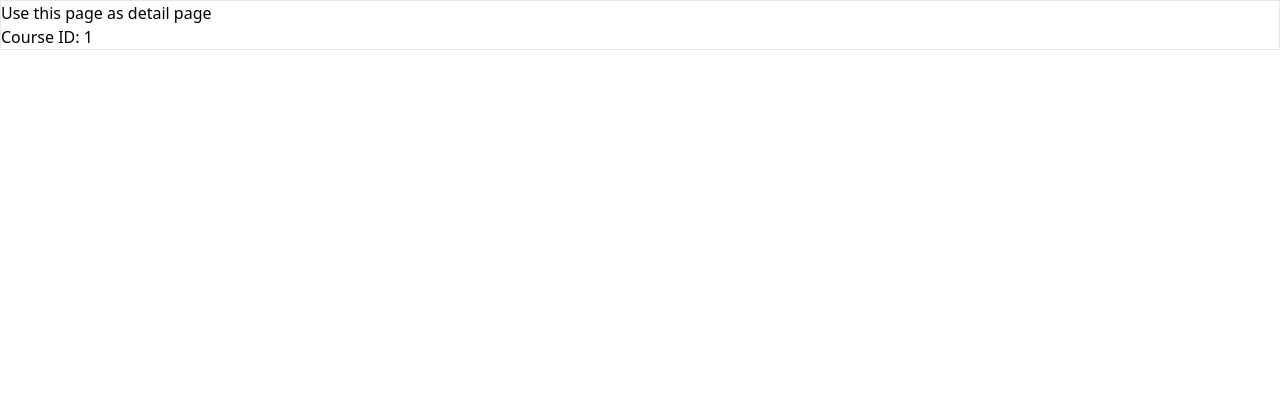
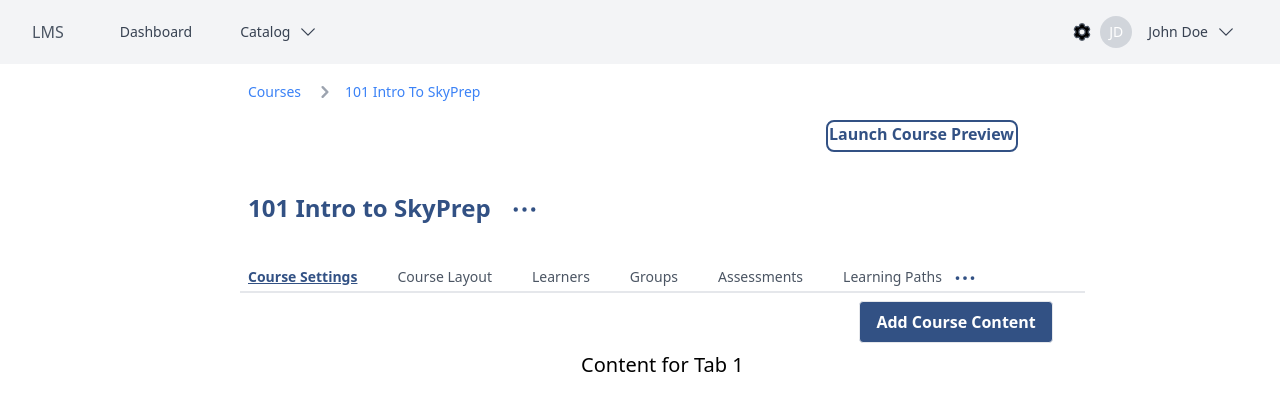
Before and after one commit to ragg09/sph-lms-test-deploy, a Next.js app in the folder client/: page /trainer/course/detail/1 in a window 1280 px wide. Shown: the top 410 px of the page. Built offline with nearby package versions, Linux system fonts and the light colour scheme.

Commit message:
[LMS-335][FE]Course Detail Header (#50)
* [LMS-335][FE]Course Detail Header

* Deleted the two tabs not included

---------

Co-authored-by: Pif <epifanio.villaro@usjr.edu.ph>

```diff
--- a/client/src/pages/trainer/course/detail/[id].tsx
+++ b/client/src/pages/trainer/course/detail/[id].tsx
@@ -1,15 +1,100 @@
-import React from 'react';
-import { useRouter } from 'next/router';
+import React, { Fragment, useState } from 'react';
+import Breadcrumbs from '@/src/shared/components/Breadcrumbs';
+import EllipsesHorizontalIcon from '@/src/shared/icons/EllipsesHorizontalIcon';
+import Navbar from '@/src/shared/components/Navbar';
+import Button from '@/src/shared/components/Button';
+import { dropdownItems, navItems } from '@/src/pages/demo/layouts/navbar';
 
 const CourseDetails: React.FC = () => {
-  const router = useRouter();
-  const { id } = router.query;
+  const tabData = [
+    { id: 1, tabName: 'Course Settings' },
+    { id: 2, tabName: 'Course Layout' },
+    { id: 3, tabName: 'Learners' },
+    { id: 4, tabName: 'Groups' },
+    { id: 5, tabName: 'Assessments' },
+    { id: 6, tabName: 'Learning Paths' }
+  ];
+  const [activeTab, setActiveTab] = useState(1);
+
+  const activateTab = (items: number): void => {
+    setActiveTab(items);
+  };
 
   return (
-    <div className="container mx-auto border">
-      <h1>Use this page as detail page</h1>
-      <h2>Course ID: {id}</h2>
-    </div>
+    <Fragment>
+      <Navbar navItems={navItems} dropdownItems={dropdownItems} />
+      <div className="top-0 bottom-0 left-30 ml-28 pr-10 pl-32 w-11/12 ">
+        <div className="flex flex-col w-11/12">
+          <div className="pt-4">
+            <Breadcrumbs
+              paths={[
+                {
+                  text: 'Courses',
+                  url: '/courses'
+                },
+                {
+                  text: '101 Intro to SkyPrep',
+                  url: '/courses/Intro to SkyPrep'
+                }
+              ]}
+            ></Breadcrumbs>
+          </div>
+          <div className="flex justify-end pr-36">
+            <div className="h-8 w-48 border-2 text-lightBlue font-semibold border-lightBlue border-2 flex justify-center rounded-lg">
+              Launch Course Preview
+            </div>
+          </div>
+          <div className="flex flex-row pt-10 mx-2">
+            <div className="text-2xl font-semibold text-lightBlue">
+              101 Intro to SkyPrep
+            </div>
+            <div className="flex items-center pl-4 cursor-pointer">
+              <EllipsesHorizontalIcon
+                height={35}
+                width={35}
+                classname="stroke-lightBlue"
+              ></EllipsesHorizontalIcon>
+            </div>
+          </div>
+          <div className="h-screen w-11/12">
+            <div className="flex flex-col">
+              <div className="flex flex-row border-b-2">
+                <div className="border-1 flex flex-row space-x-10 pb-6 pt-10 pl-2 pr-2 h-10 w-auto font font-small text-sm text-gray-600">
+                  {tabData.map((items, index) => (
+                    <div
+                      key={items.id}
+                      className={`${
+                        activeTab !== items.id
+                          ? ''
+                          : 'md:underline font-semibold text-lightBlue'
+                      } ' cursor-pointer hover:underline underline-offset-1'`}
+                      onClick={() => {
+                        activateTab(items.id);
+                      }}
+                    >
+                      {items.tabName}
+                    </div>
+                  ))}
+                </div>
+                <div className="pb-6 pt-9 h-10 cursor-pointer">
+                  <EllipsesHorizontalIcon
+                    height={30}
+                    width={30}
+                    classname="stroke-lightBlue"
+                  ></EllipsesHorizontalIcon>
+                </div>
+              </div>
+              <div className="flex justify-end pr-6">
+                <Button text={'Add Course Content'} color={'#325184'}></Button>
+              </div>
+              <div className="flex justify-center items-center h-auto w-auto font font-medium text-xl">
+                Content for Tab {activeTab}
+              </div>
+            </div>
+          </div>
+        </div>
+      </div>
+    </Fragment>
   );
 };
 
--- /dev/null
+++ b/client/src/shared/icons/EllipsesHorizontalIcon.tsx
@@ -0,0 +1,41 @@
+/* eslint-disable @typescript-eslint/restrict-template-expressions */
+import type { FC } from 'react';
+
+export interface EllipsesHorizontalIconProps {
+  height?: number;
+  width?: number;
+  classname?: string;
+}
+
+const EllipsesHorizontalIcon: FC<EllipsesHorizontalIconProps> = ({
+  height,
+  width,
+  classname
+}: EllipsesHorizontalIconProps) => {
+  return (
+    <svg
+      height={height}
+      width={width}
+      xmlns="http://www.w3.org/2000/svg"
+      fill="none"
+      viewBox="0 0 24 24"
+      stroke-width="1.5"
+      stroke="currentColor"
+      className={classname}
+    >
+      <path
+        stroke-linecap="round"
+        stroke-linejoin="round"
+        d="M6.75 12a.75.75 0 11-1.5 0 .75.75 0 011.5 0zM12.75 12a.75.75 0 11-1.5 0 .75.75 0 011.5 0zM18.75 12a.75.75 0 11-1.5 0 .75.75 0 011.5 0z"
+      />
+    </svg>
+  );
+};
+
+EllipsesHorizontalIcon.defaultProps = {
+  height: 25,
+  width: 25,
+  classname: ''
+};
+
+export default EllipsesHorizontalIcon;
```
